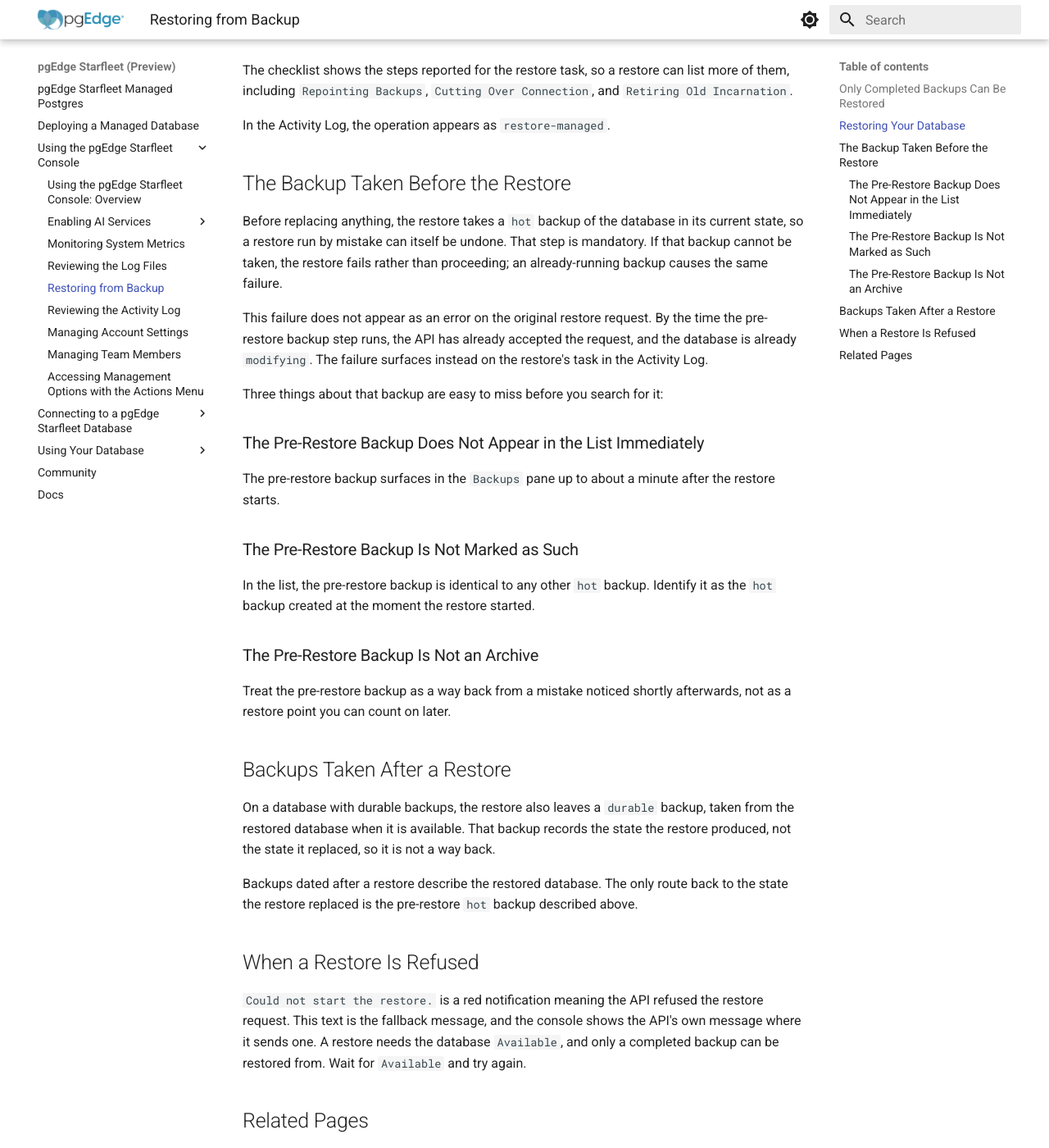
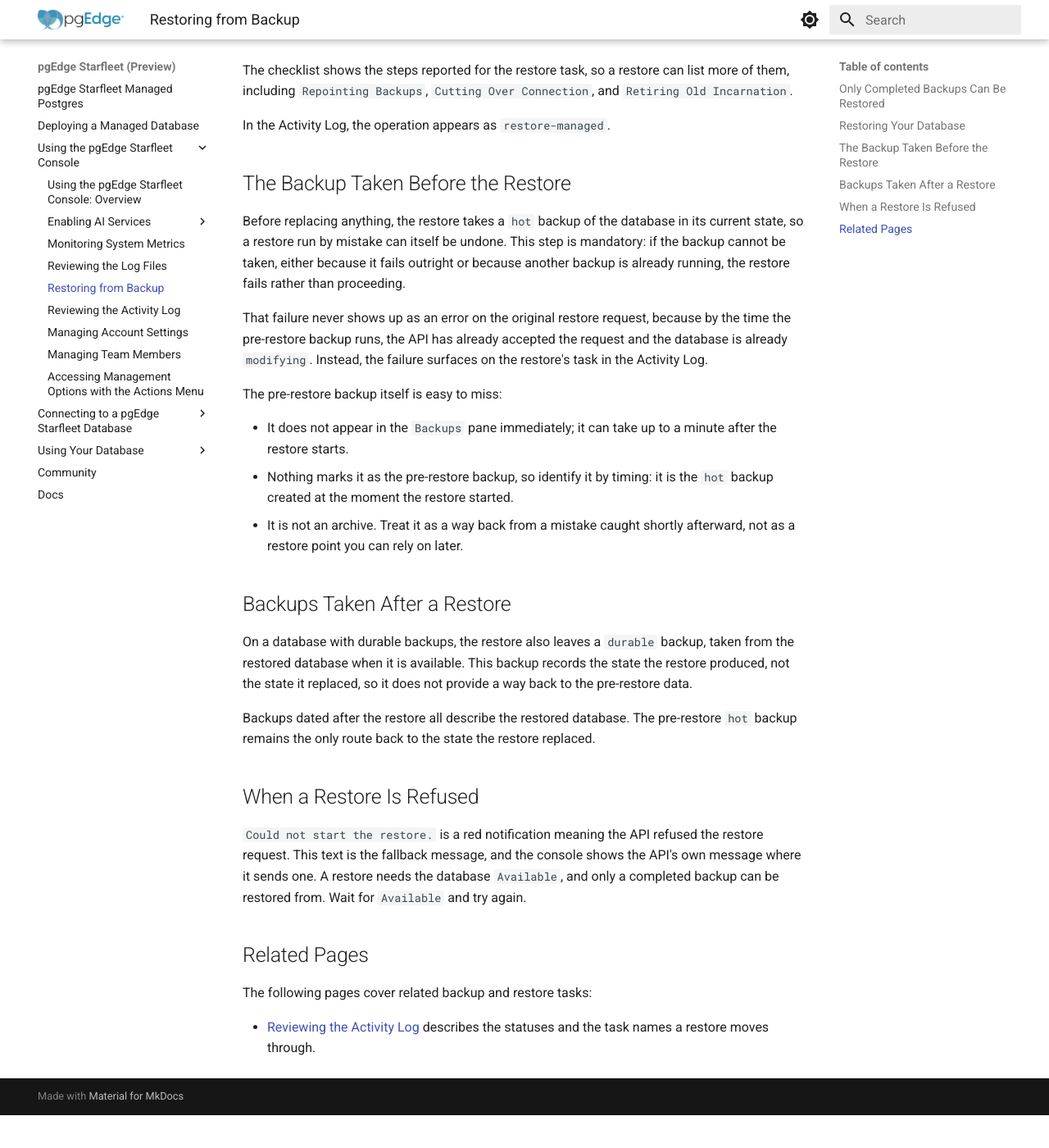
Before and after one commit to pgEdge/pgedge-starfleet-docs, an MkDocs documentation site: the page built from docs/using_console/backups.md, in a window 1280 px wide and 1400 px high, scrolled down 2792 px. Shown: the whole window at 82% size. Built offline with MkDocs 1.6.1 and Material for MkDocs 9.7.7, drawn with Linux system fonts in a browser that asks for light colours; after the commit the page ends 4152 px from its top, so only the background shows below that.

Commit message:
Rewrite the pre-restore-backup section for flow, not just sentences
Repeated sentence-level patches had left this section choppy: short
disconnected fragments, and three one-sentence facts each blown up
into its own H3 heading. Rewrote it as flowing prose with proper
connectives (because/so instead of separate terse sentences), and
collapsed the three headings back into a plain bulleted list, since
a full heading (with its own anchor and TOC weight) is disproportionate
machinery for a single sentence of content.

Also tightened "Backups Taken After a Restore": dropped the clunky
"described above" backward reference and separated the two uses of
"way back"/"route back" so they no longer read as repetitive near-
duplicates in adjacent sentences.

```diff
--- a/docs/using_console/backups.md
+++ b/docs/using_console/backups.md
@@ -84,44 +84,36 @@ In the Activity Log, the operation appears as `restore-managed`.
 
 ## The Backup Taken Before the Restore
 
-Before replacing anything, the restore takes a `hot` backup of the
-database in its current state, so a restore run by mistake can itself be
-undone. That step is mandatory. If that backup cannot be taken, the
-restore fails rather than proceeding; an already-running backup causes
-the same failure.
+Before replacing anything, the restore takes a `hot` backup of the database in
+its current state, so a restore run by mistake can itself be undone. This step
+is mandatory: if the backup cannot be taken, either because it fails outright
+or because another backup is already running, the restore fails rather than
+proceeding.
 
-This failure does not appear as an error on the original restore
-request. By the time the pre-restore backup step runs, the API has
-already accepted the request, and the database is already `modifying`.
-The failure surfaces instead on the restore's task in the Activity Log.
+That failure never shows up as an error on the original restore request,
+because by the time the pre-restore backup runs, the API has already accepted
+the request and the database is already `modifying`. Instead, the failure
+surfaces on the restore's task in the Activity Log.
 
-Three things about that backup are easy to miss before you search for it:
+The pre-restore backup itself is easy to miss:
 
-### The Pre-Restore Backup Does Not Appear in the List Immediately
-
-The pre-restore backup surfaces in the `Backups` pane up to about a minute
-after the restore starts.
-
-### The Pre-Restore Backup Is Not Marked as Such
-
-In the list, the pre-restore backup is identical to any other `hot` backup.
-Identify it as the `hot` backup created at the moment the restore started.
-
-### The Pre-Restore Backup Is Not an Archive
-
-Treat the pre-restore backup as a way back from a mistake noticed shortly
-afterwards, not as a restore point you can count on later.
+* It does not appear in the `Backups` pane immediately; it can take up to a
+  minute after the restore starts.
+* Nothing marks it as the pre-restore backup, so identify it by timing: it is
+  the `hot` backup created at the moment the restore started.
+* It is not an archive. Treat it as a way back from a mistake caught shortly
+  afterward, not as a restore point you can rely on later.
 
 ## Backups Taken After a Restore
 
-On a database with durable backups, the restore also leaves a `durable`
-backup, taken from the restored database when it is available. That
-backup records the state the restore produced, not the state it
-replaced, so it is not a way back.
+On a database with durable backups, the restore also leaves a `durable` backup,
+taken from the restored database when it is available. This backup records the
+state the restore produced, not the state it replaced, so it does not provide a
+way back to the pre-restore data.
 
-Backups dated after a restore describe the restored database. The only
-route back to the state the restore replaced is the pre-restore `hot`
-backup described above.
+Backups dated after the restore all describe the restored database. The
+pre-restore `hot` backup remains the only route back to the state the restore
+replaced.
 
 ## When a Restore Is Refused
 
```
